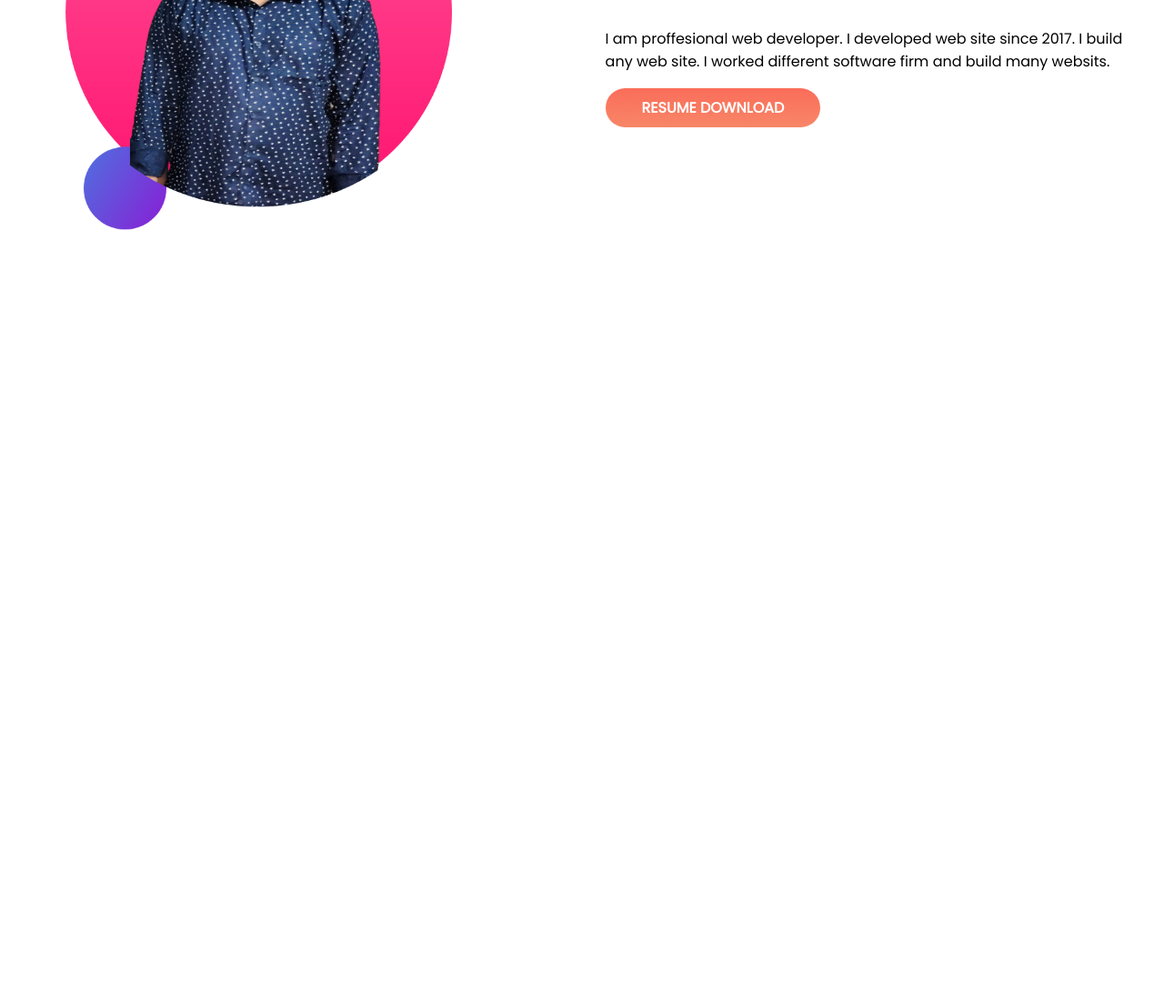
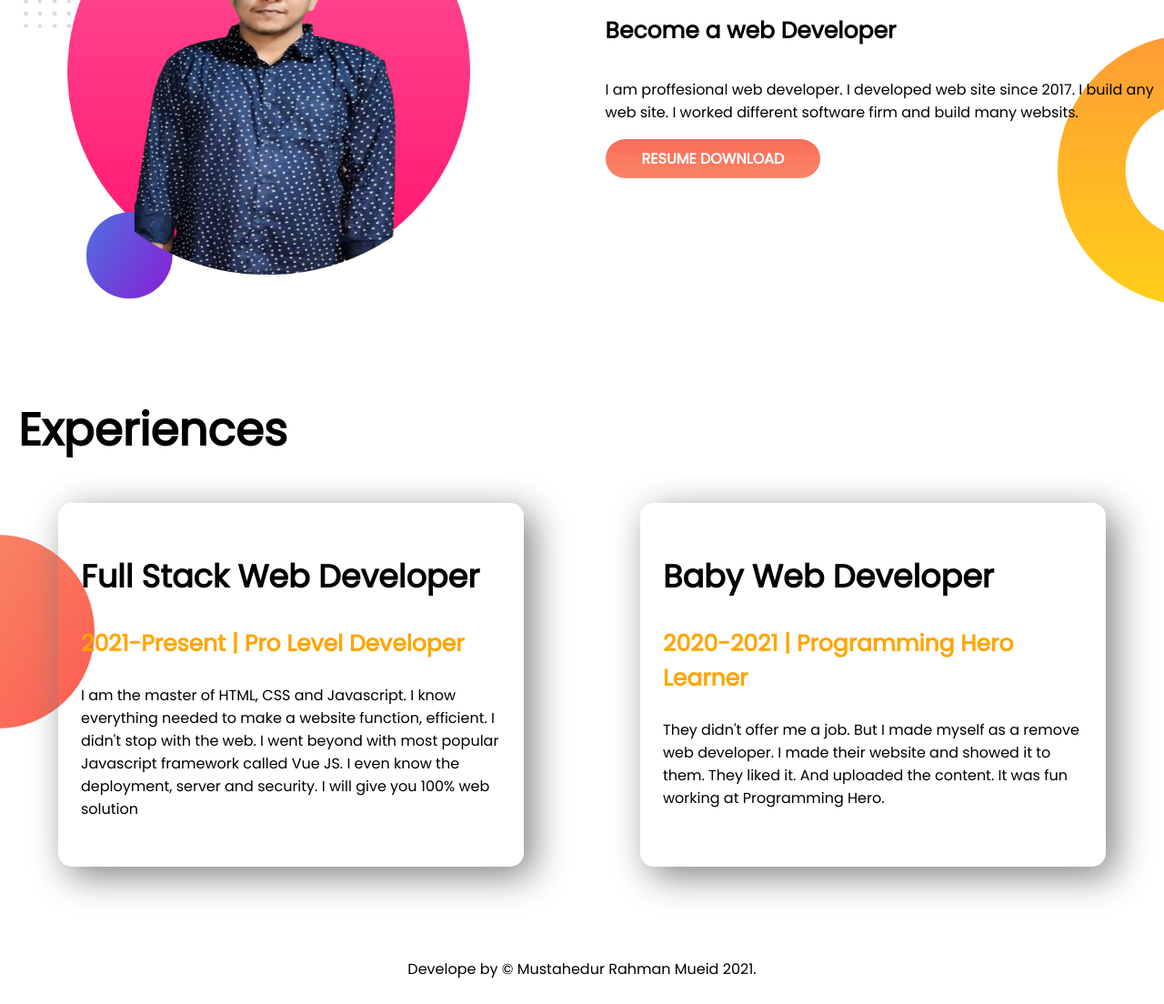
Before and after one commit to Mueid97/developer-portfolio, a plain HTML site: page index.html in a window 1280 px wide. Shown: the part 758-1862 px from the top of the page at 91% size. Before the commit the page ends 1044 px from the top, so only its background shows below. Drawn offline with Linux system fonts and the light colour scheme.

Commit message:
complete portfolio

```diff
--- a/index.html
+++ b/index.html
@@ -13,7 +13,7 @@
 </head>
 
 <body>
-    <section class="top-banner">
+    <section class="top-banner flexible-container">
         <div class="half-width">
             <h1>Welcome To</h1>
             <h2><span class="orange-color">Mustahedur Rahman Mueid</span> World!</h2>
@@ -31,7 +31,7 @@
         <div class="half-width"><img src="images/mueid.png" alt=""></div>
     </section>
 
-    <section class="middle-body">
+    <section class="middle-body flexible-container">
         <div class="half-width">
             <img src="images/mueid 2.png" alt="">
         </div>
@@ -43,6 +43,27 @@
         </div>
 
     </section>
+
+    <section class="experience">
+        <h1>Experiences</h1>
+        <div class="flexible-container">
+            <div class="experience-item">
+                <h2>Full Stack Web Developer</h2>
+                <h3>2021-Present | Pro Level Developer</h3>
+                <p>I am the master of HTML, CSS and Javascript. I know everything needed to make a website function, efficient. I didn't stop with the web. I went beyond with most popular Javascript framework called Vue JS. I even know the deployment, server and security. I will give you 100% web solution</p>
+            </div>
+            <div class="experience-item">
+                <h2>Baby Web Developer</h2>
+                <h3>2020-2021 | Programming Hero Learner</h3>
+                <p>They didn't offer me a job. But I made myself as a remove web developer. I made their website and showed it to them. They liked it. And uploaded the content. It was fun working at Programming Hero.</p>
+
+            </div>
+        </div>
+
+    </section>
+    <footer>
+        <p> Develope by © Mustahedur Rahman Mueid 2021.</p>
+    </footer>
 </body>
 
 </html>
--- a/style.css
+++ b/style.css
@@ -24,13 +24,15 @@ p{
     padding-bottom: 10px;
 }
 
-section{
+.flexible-container{
     display: flex;
+    margin-bottom: 100px;
 }
 
 .half-width{
     width: 50%;
-    padding: 2%;
+    padding-left: 2%;
+
 }
 
 .half-width img{
@@ -49,8 +51,39 @@ section{
 .top-banner{
     background-image: url(images/top-banner.png);
     background-repeat: no-repeat;
+    padding-top: 20px;
 }
 
-h4{
-    font-size: ;
+.middle-body{
+    background-image: url(images/dream-bg.png);
+    background-repeat: no-repeat;
+    background-position-y:bottom ;
+    background-position-x: right;
 }
+.experience{
+    background-image: url(images/exp-bg.png);
+    background-repeat: no-repeat;
+    background-position: left;
+}
+
+
+.experience h3{
+    color: orange;
+}
+
+
+.experience-item{
+    box-shadow: 10px 10px 40px gray;
+    width: 40%;
+    margin-left: 5%;
+    margin-right: 5%;
+    padding: 25px;
+    border-radius: 15px;
+}
+.experience h1{
+    padding-left: 20px;
+}
+
+footer p{
+    text-align: center;
+}
```
Also changed, not shown: images/IMG_20200806_050140-removebg-preview.png (deleted), images/IMG_20210128_181457-removebg-preview.png (deleted), images/jhankar.png (deleted), images/jhankar2.png (deleted), 4 other files.
